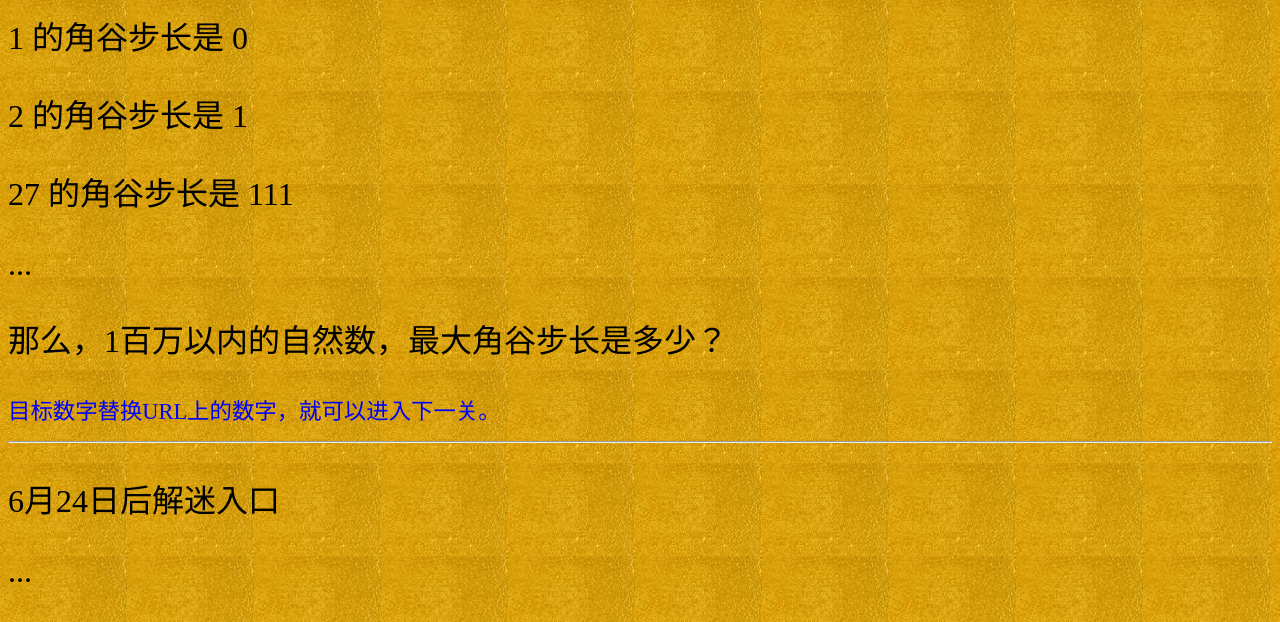
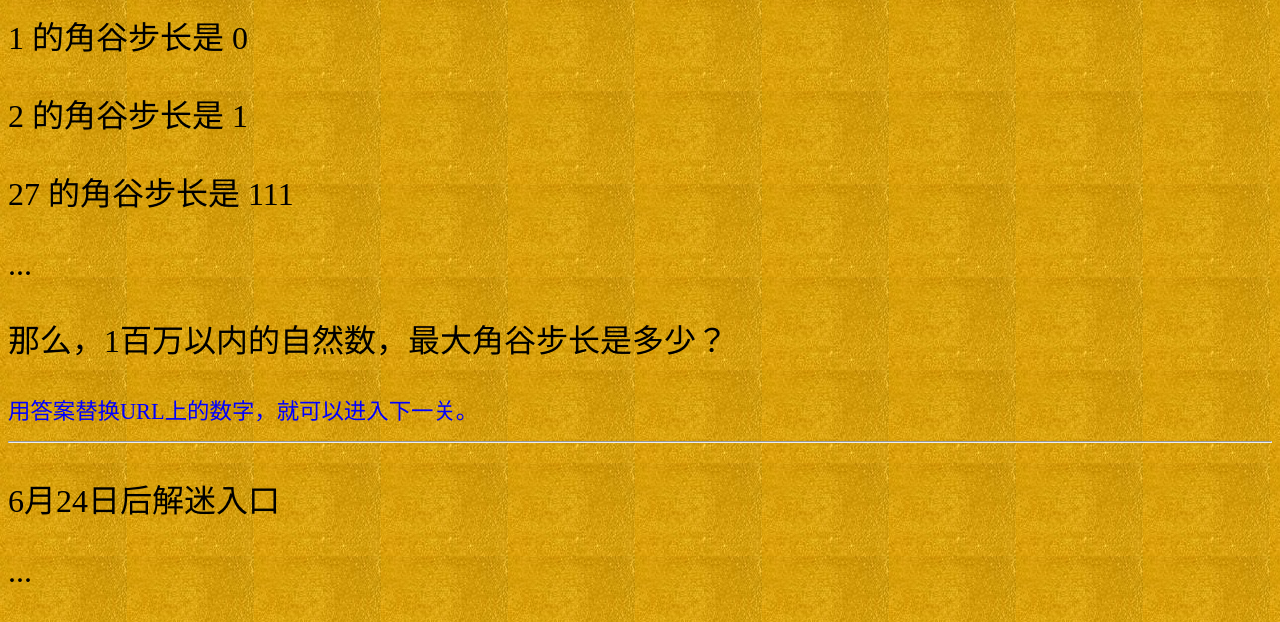
Before and after one commit to gyhang/puzzle, a plain HTML site: page 5230176601.html in a window 1280 px wide. Shown: the part 746-1368 px from the top of the page. Drawn offline with Linux system fonts and the light colour scheme.

Commit message:
Update 5230176601.html

```diff
--- a/5230176601.html
+++ b/5230176601.html
@@ -33,7 +33,7 @@
 <p>那么，1百万以内的自然数，最大角谷步长是多少？</p>
 </div>
 <div class='note'>
-目标数字替换URL上的数字，就可以进入下一关。
+用答案替换URL上的数字，就可以进入下一关。
 </div>
 
 <hr>
```
